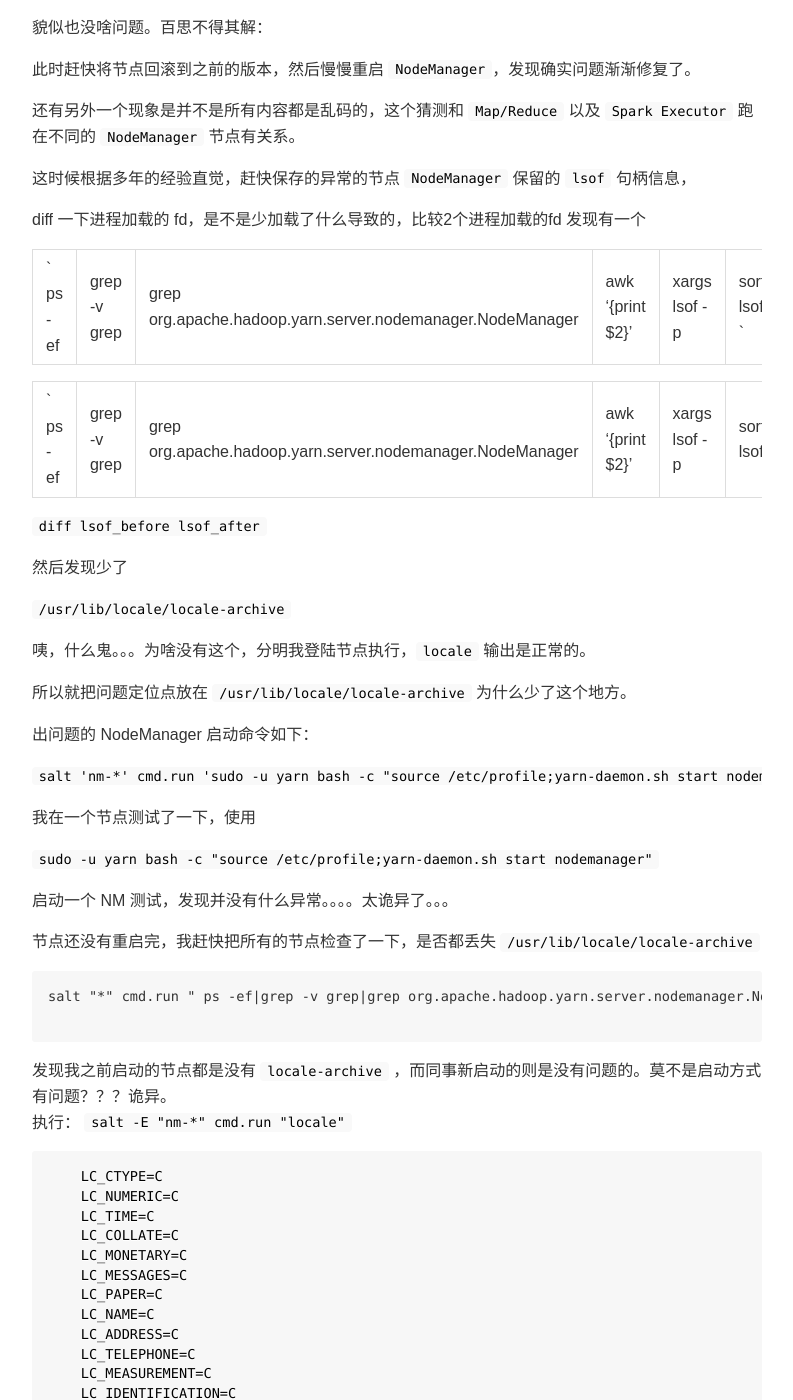
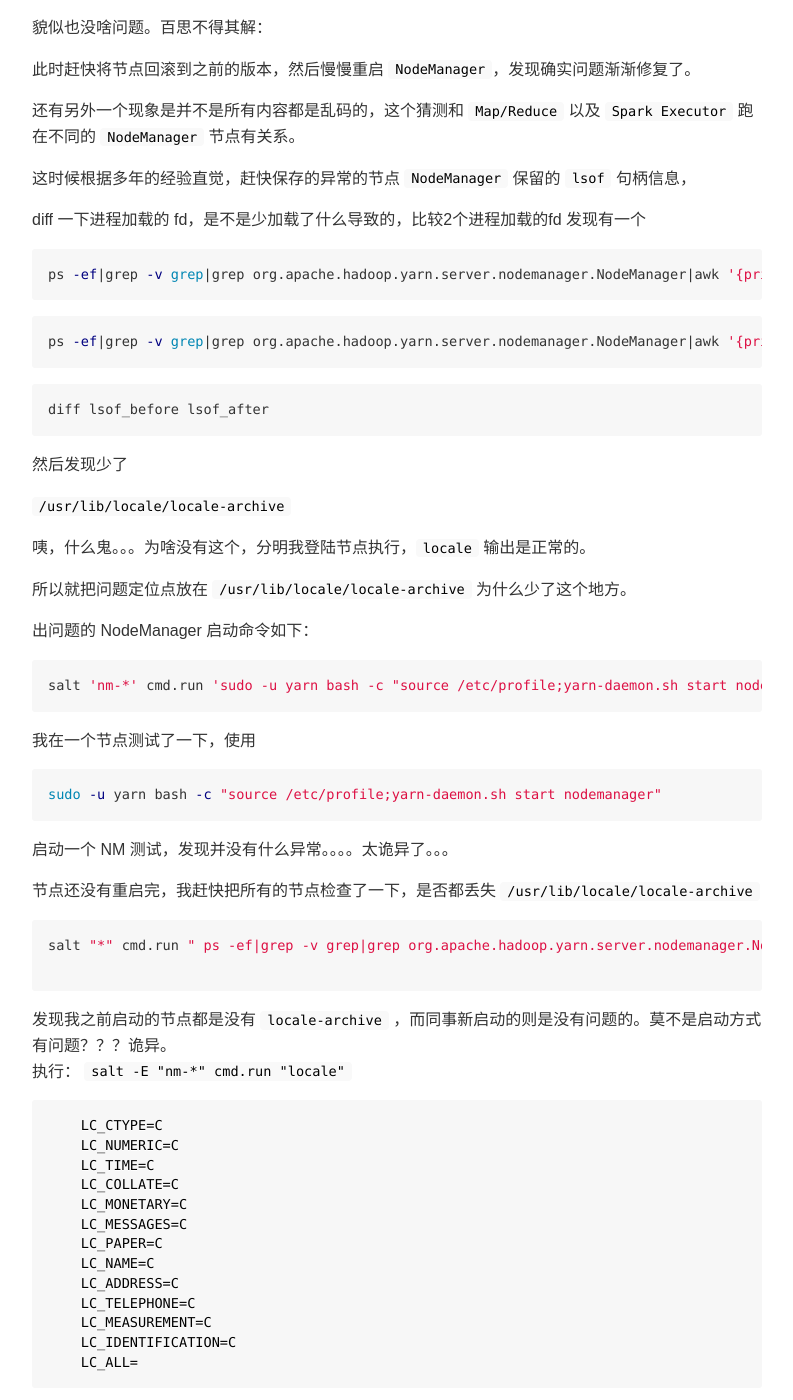
Before and after one commit to utf7/utf7.github.io, a Jekyll site: the page built from _posts/2020-11-10-salt-locale-problem.md, in a window 1280 px wide and 1400 px high, scrolled down 1206 px. Shown: the whole window, without its empty margins (118-911 px from the left). Built offline with Jekyll 4.4.1, drawn with Linux system fonts in a browser that asks for light colours; comment, search, counter and statistics services are not loaded; some of the changed text lies outside the part shown.

Commit message:
Update 2020-11-10-salt-locale-problem.md

````diff
--- a/_posts/2020-11-10-salt-locale-problem.md
+++ b/_posts/2020-11-10-salt-locale-problem.md
@@ -65,11 +65,17 @@ excerpt: salt 中关于locale的问题
 
  diff 一下进程加载的 fd，是不是少加载了什么导致的，比较2个进程加载的fd 发现有一个
 
-` ps -ef|grep -v grep|grep org.apache.hadoop.yarn.server.nodemanager.NodeManager|awk '{print $2}'|xargs lsof -p |sort -n > lsof_before `
+```shell
+ps -ef|grep -v grep|grep org.apache.hadoop.yarn.server.nodemanager.NodeManager|awk '{print $2}'|xargs lsof -p |sort -n > lsof_before
+```
 
-` ps -ef|grep -v grep|grep org.apache.hadoop.yarn.server.nodemanager.NodeManager|awk '{print $2}'|xargs lsof -p |sort -n  > lsof_after`
+```shell
+ps -ef|grep -v grep|grep org.apache.hadoop.yarn.server.nodemanager.NodeManager|awk '{print $2}'|xargs lsof -p |sort -n  > lsof_after.
+```
 
-`diff lsof_before lsof_after`
+```shell
+diff lsof_before lsof_after
+```
 
 然后发现少了
 
@@ -83,17 +89,21 @@ excerpt: salt 中关于locale的问题
 
 出问题的 NodeManager 启动命令如下：
 
-`salt 'nm-*' cmd.run 'sudo -u yarn bash -c "source /etc/profile;yarn-daemon.sh start nodemanager"'`
+```shell
+salt 'nm-*' cmd.run 'sudo -u yarn bash -c "source /etc/profile;yarn-daemon.sh start nodemanager"'
+```
 
 我在一个节点测试了一下，使用
 
-`sudo -u yarn bash -c "source /etc/profile;yarn-daemon.sh start nodemanager"`
+```shell
+sudo -u yarn bash -c "source /etc/profile;yarn-daemon.sh start nodemanager"
+```
 
 启动一个 NM 测试，发现并没有什么异常。。。。太诡异了。。。
 
 节点还没有重启完，我赶快把所有的节点检查了一下，是否都丢失 `/usr/lib/locale/locale-archive`
 
-```
+```shell
 salt "*" cmd.run " ps -ef|grep -v grep|grep org.apache.hadoop.yarn.server.nodemanager.NodeManager|awk '{print \$2}'|xargs lsof -p|grep REG|grep /usr/lib/locale/locale-archive"
 
 ```
@@ -147,17 +157,25 @@ salt "*" cmd.run " ps -ef|grep -v grep|grep org.apache.hadoop.yarn.server.nodema
 
 修改 `NodeManger` 启动脚本,`Hive/Spark` 乱码问题解决
 
-`salt 'nm-*' cmd.run reset_system_locale=False 'sudo -u yarn bash -c "source /etc/profile;yarn-daemon.sh start nodemanager"'`
+```shell
+salt 'nm-*' cmd.run reset_system_locale=False 'sudo -u yarn bash -c "source /etc/profile;yarn-daemon.sh start nodemanager"'
+```
 
 验证：
 
-`salt "nm-*" cmd.run " ps -ef|grep -v grep|grep org.apache.hadoop.yarn.server.nodemanager.NodeManager|awk '{print \$2}'|xargs lsof -p|grep REG|grep /usr/lib/locale/locale-archive"`
+```shell
+salt "nm-*" cmd.run " ps -ef|grep -v grep|grep org.apache.hadoop.yarn.server.nodemanager.NodeManager|awk '{print \$2}'|xargs lsof -p|grep REG|grep /usr/lib/locale/locale-archive"
+```
 
 如果有使用 `salt` 的同学，具体可以使用如下命令来测试 测试这个问题：
 
-`salt 'nm-*' cmd.run reset_system_locale=False 'locale'`
+```shell
+salt 'nm-*' cmd.run reset_system_locale=False 'locale'
+```
 
-`salt 'nm-*' cmd.run  'locale'`
+```
+ salt 'nm-*' cmd.run  'locale'
+```
 
 PS：
 关于 `locale` ： 可参考如下几个链接：
````
